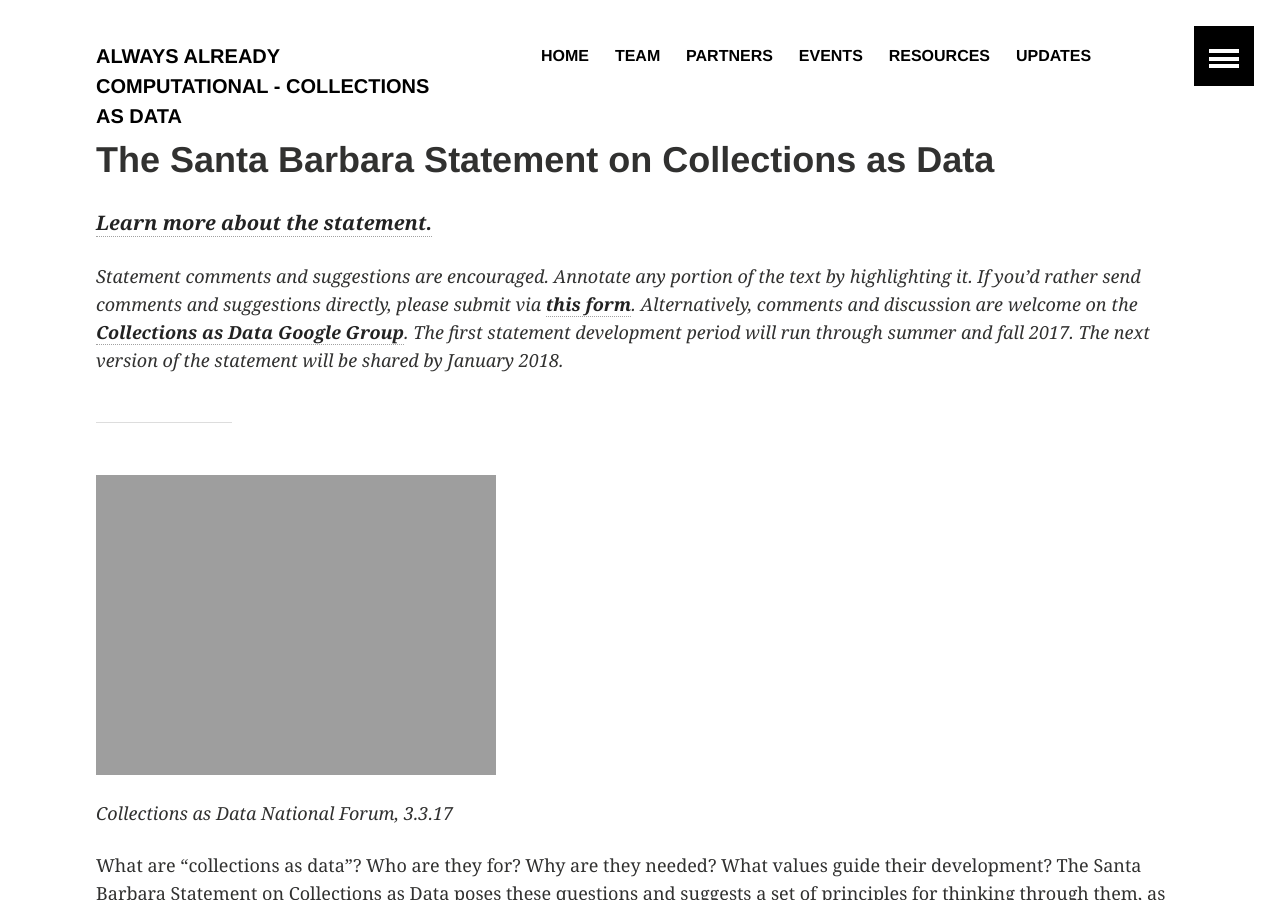
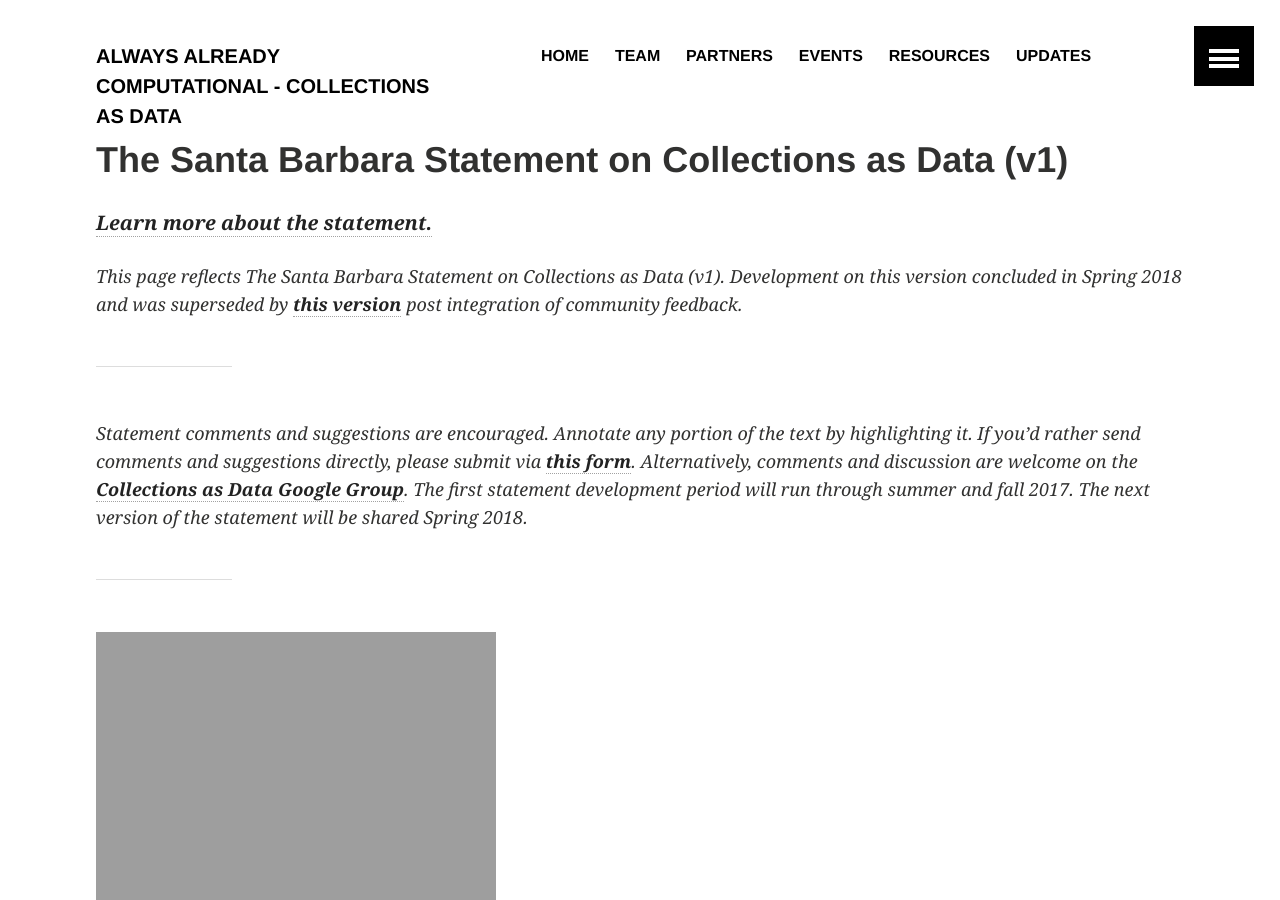
Before and after one commit to collectionsasdata/collectionsasdata.github.io, a Jekyll site: the page built from statementv1.markdown, in a window 1280 px wide and 900 px high. Built offline with Jekyll 4.4.1, drawn with Linux system fonts in a browser that asks for light colours; a script that is not in the unit is left out.

Commit message:
Update statementv1.markdown

```diff
--- a/statementv1.markdown
+++ b/statementv1.markdown
@@ -1,11 +1,15 @@
 ---
 layout: archive
-title:  "The Santa Barbara Statement on Collections as Data"
+title:  "The Santa Barbara Statement on Collections as Data (v1)"
 ---
 
 [***Learn more about the statement.***](https://collectionsasdata.github.io/devstatement/)
 
-*Statement comments and suggestions are encouraged. Annotate any portion of the text by highlighting it. If you’d rather send comments and suggestions directly, please submit via [**this form**](https://docs.google.com/forms/d/e/1FAIpQLScomC9tex3RHMQRTwOLfxSRFq14i5nnov7Km149qvCUO7JDpA/viewform?usp=sf_link). Alternatively, comments and discussion are welcome on the [**Collections as Data Google Group**](https://groups.google.com/forum/#!forum/collectionsasdata). The first statement development period will run through summer and fall 2017. The next version of the statement will be shared by January 2018.*
+*This page reflects The Santa Barbara Statement on Collections as Data (v1). Development on this version concluded in Spring 2018 and was superseded by [**this version**](https://collectionsasdata.github.io/statement/) post integration of community feedback.*
+
+---
+
+*Statement comments and suggestions are encouraged. Annotate any portion of the text by highlighting it. If you’d rather send comments and suggestions directly, please submit via [**this form**](https://docs.google.com/forms/d/e/1FAIpQLScomC9tex3RHMQRTwOLfxSRFq14i5nnov7Km149qvCUO7JDpA/viewform?usp=sf_link). Alternatively, comments and discussion are welcome on the [**Collections as Data Google Group**](https://groups.google.com/forum/#!forum/collectionsasdata). The first statement development period will run through summer and fall 2017. The next version of the statement will be shared Spring 2018.*
 
 ---
 ![](http://collectionsasdata.github.io/affinity.gif)
```
